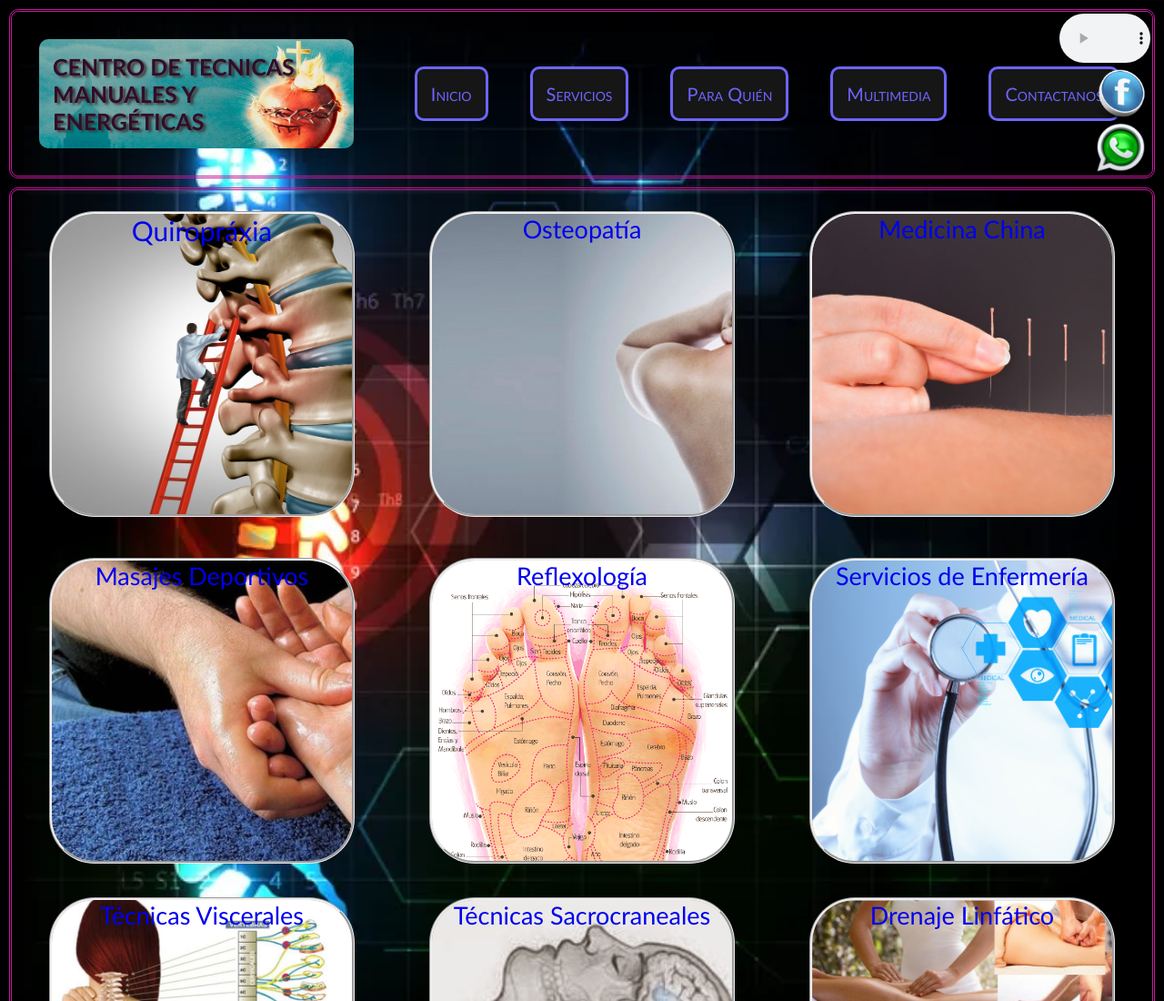
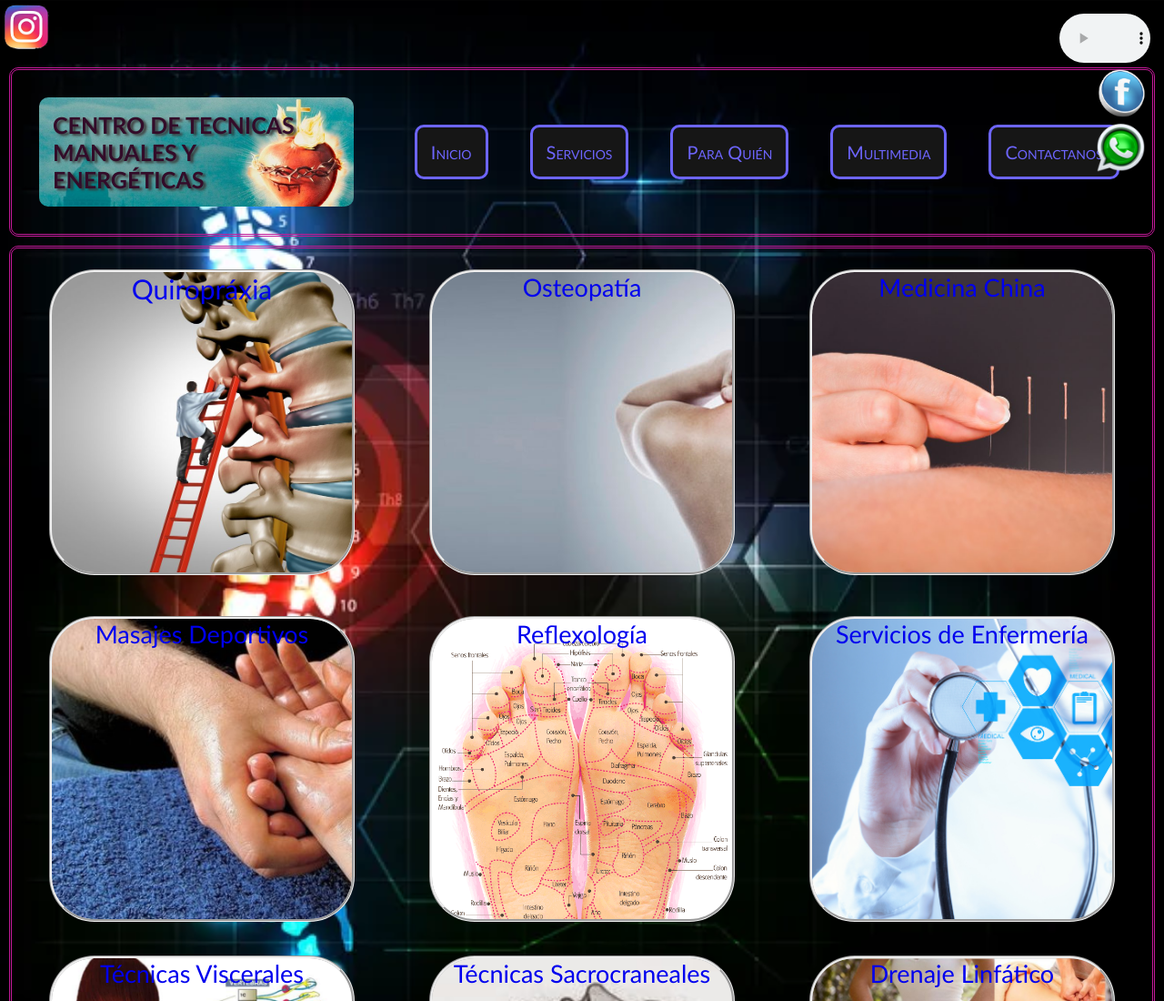
Before and after one commit to Guilloram22/CTMYE, a plain HTML site: page index.html in a window 1280 px wide. Shown: the top 1100 px of the page at 91% size. Drawn offline with nearby package versions, Linux system fonts and the light colour scheme.

Commit message:
instagram

```diff
--- a/index.html
+++ b/index.html
@@ -17,6 +17,9 @@
       </div>
       <div class="faceIcon animate__animated animate__backInLeft">
          <a href="https://www.facebook.com/rodrigosantiago.alegre/" target="_blank"><img src="./imag/facebook-logo.png" width="55px" height="55px"></a>
+      </div>
+      <div class="instaIcon animate__animated animate__backInLeft">
+         <a href="https://www.facebook.com/rodrigosantiago.alegre/" target="_blank"><img src="./imag/instagram-transparent.png" width="60px" height="60px"></a>
       </div>
       <header class="gridnavContenedor animate__animated animate__bounceInDown">
          <h1 class="animate__animated animate__zoomInUp">CENTRO DE TECNICAS MANUALES Y ENERGÉTICAS</h1>
```
